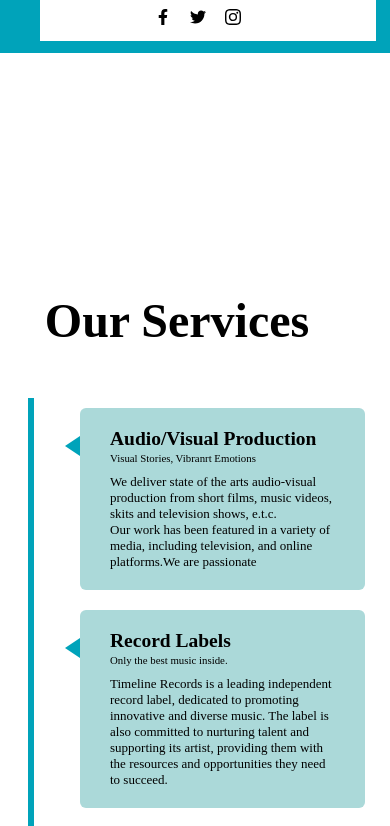
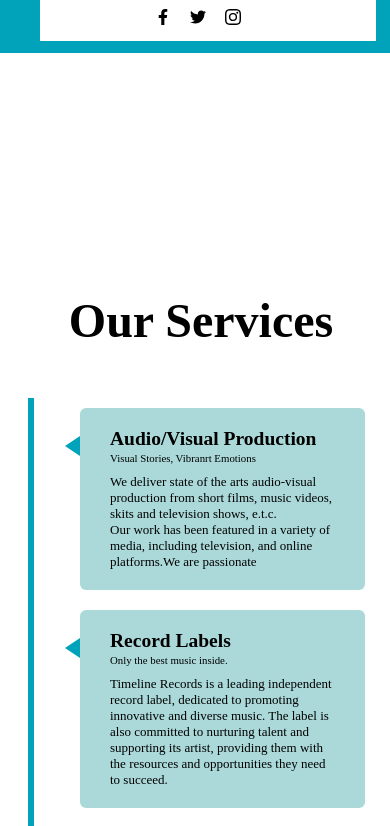
Before and after one commit to Simplevhick/timeproject, a React (Create React App) app: page / in a window 390 px wide. Shown: the part 3896-4722 px from the top of the page. Built offline with nearby package versions, Linux system fonts and the light colour scheme; a web font is replaced by a local one.

Commit message:
made a few adjustments to the section div

```diff
--- a/src/components/nav/nav.css
+++ b/src/components/nav/nav.css
@@ -1776,7 +1776,7 @@
 
   .servives_h2{
     margin-top: 15rem;
-    margin-left: 2.8rem;
+    margin-left: 4.3rem;
     font-size: 2rem;
   }
 
@@ -2365,6 +2365,11 @@
     margin-left: 19px;
   }
 
+  .servives_h2{
+    margin-top: 15rem;
+    margin-left: 2.8rem;
+    font-size: 2rem;
+  }
 
   .timeline{
     margin: 50px auto;
```
